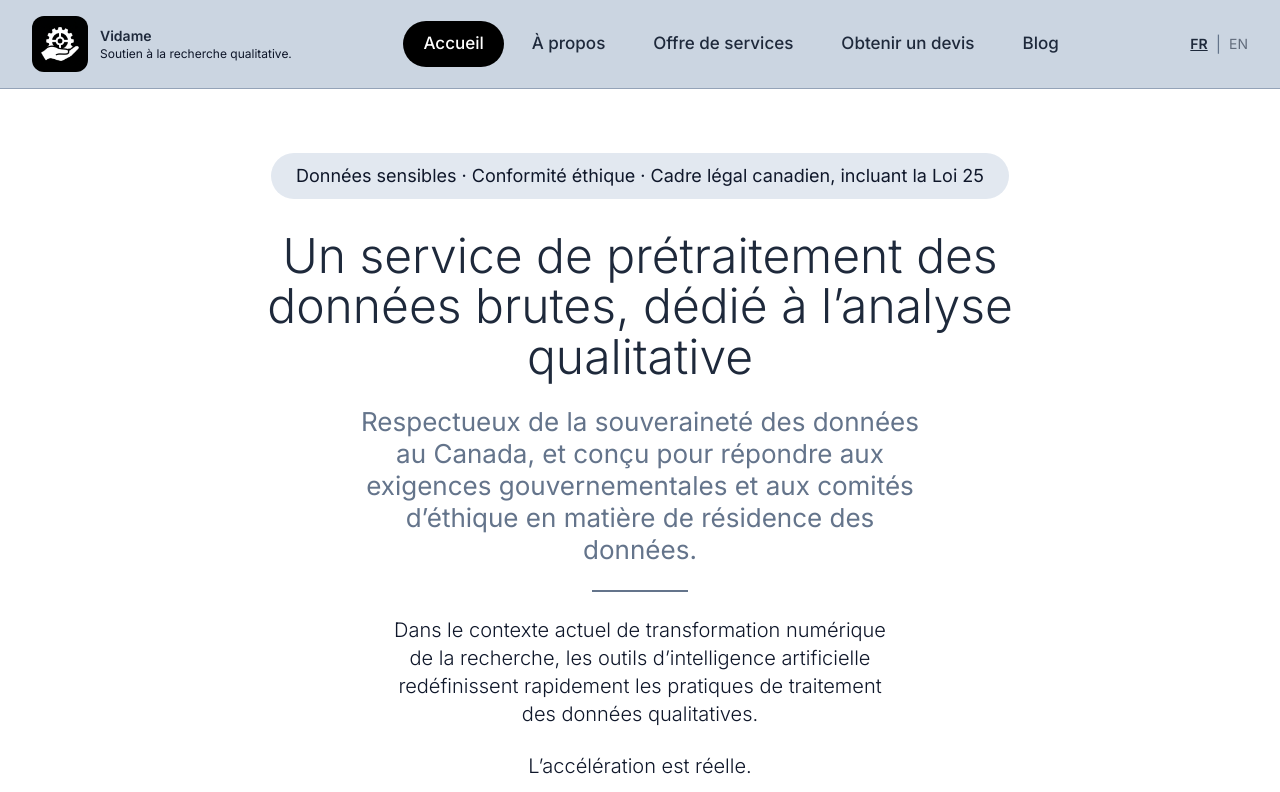
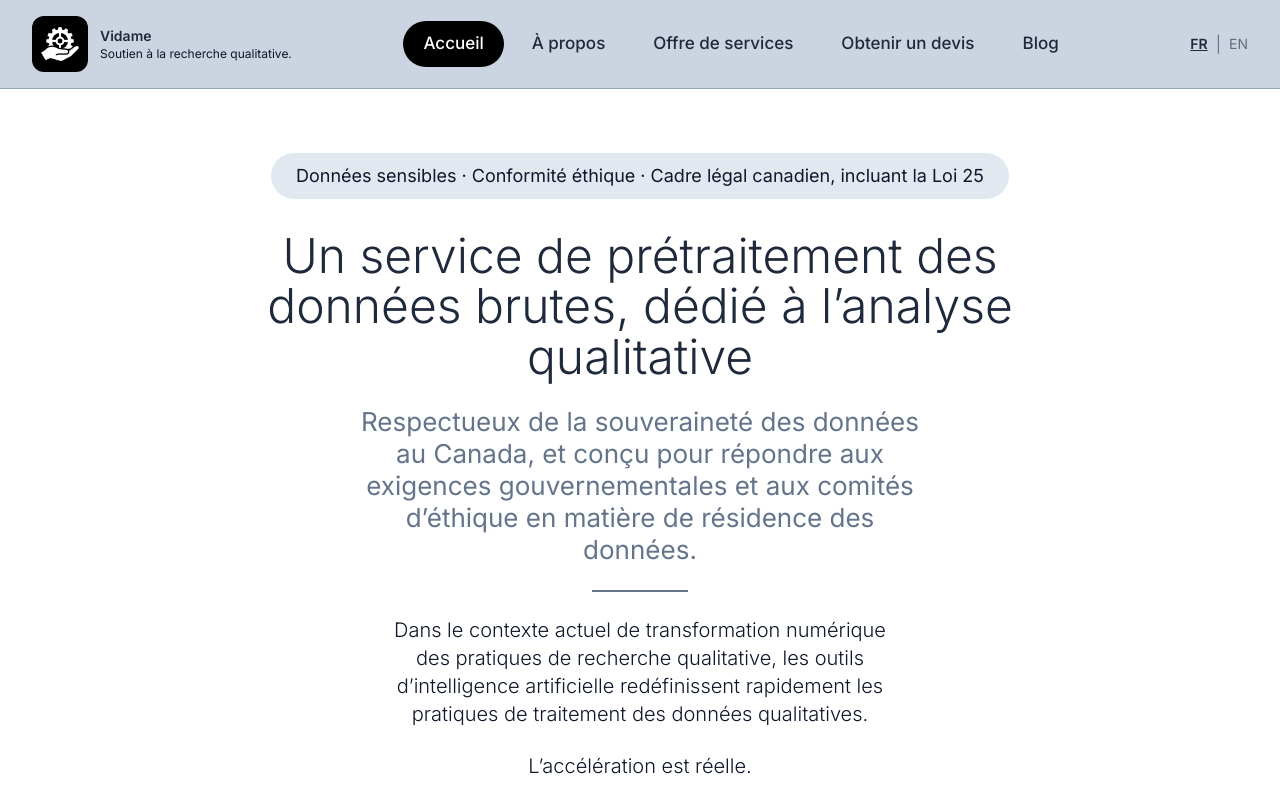
Before and after one commit to momopro21/vidame-recherche, a React (Vite) app: page / in a window 1280 px wide. Shown: the top 792 px of the page. Built offline with nearby package versions, Linux system fonts and the light colour scheme; the HTML template or start-up script is replaced by a standard one.

Commit message:
Update French text for clarity in App component

```diff
--- a/src/App.tsx
+++ b/src/App.tsx
@@ -529,7 +529,7 @@ return (
   {lang === "fr" ? (
     <>
       <p>
-        Dans le contexte actuel de transformation numérique de la recherche, les outils d’intelligence artificielle redéfinissent rapidement les pratiques de traitement des données qualitatives.
+        Dans le contexte actuel de transformation numérique des pratiques de recherche qualitative, les outils d’intelligence artificielle redéfinissent rapidement les pratiques de traitement des données qualitatives.
       </p>
 
       <div className="mt-6 space-y-2 text-[20px] font-[350] leading-7 text-slate-900 md:mx-auto md:max-w-xl md:text-center">
```
